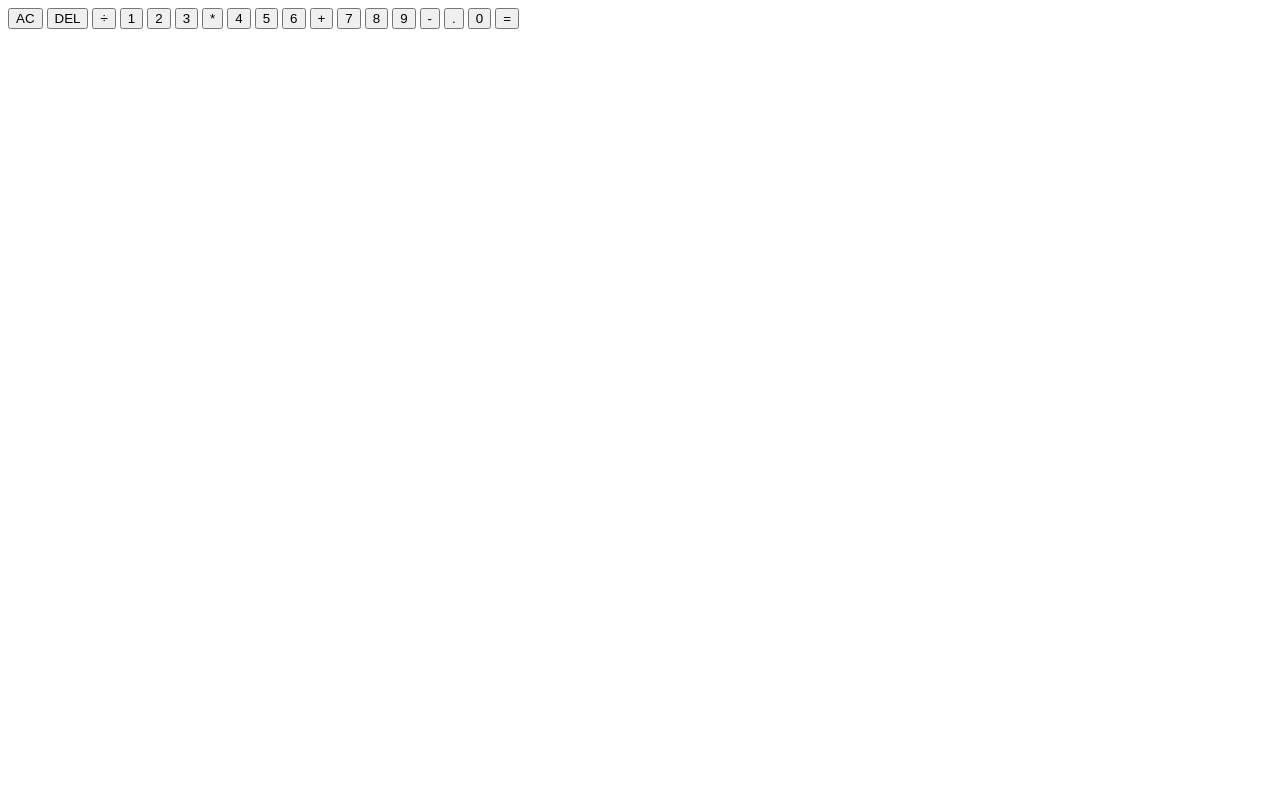
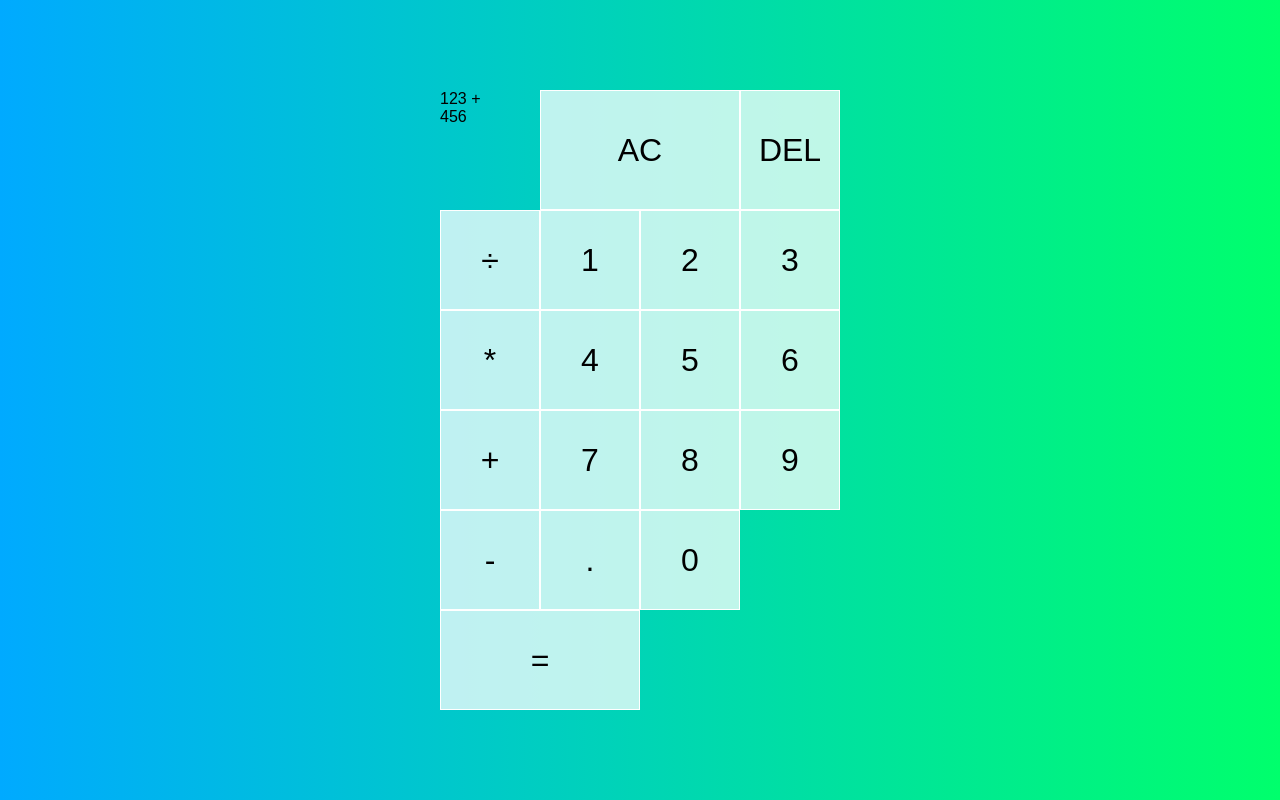
Before and after one commit to BudakovDmitry/Calculator, a plain HTML site: page index.html in a window 1280 px wide. Drawn offline with Linux system fonts and the light colour scheme.

Commit message:
Added styles to calculator and buttons

```diff
--- a/index.html
+++ b/index.html
@@ -10,8 +10,8 @@
   <body>
     <div class="calculator-grid">
       <div class="output">
-        <div class="previous-operand"></div>
-        <div class="current-operand"></div>
+        <div class="previous-operand">123 +</div>
+        <div class="current-operand">456</div>
       </div>
       <button class="span-two">AC</button>
       <button>DEL</button>
--- a/style.css
+++ b/style.css
@@ -0,0 +1,38 @@
+*,
+*::before,
+*::after {
+  box-sizing: border-box;
+  font-family: sans-serif;
+  font-weight: normal;
+}
+
+body {
+  padding: 0;
+  margin: 0;
+  background: linear-gradient(to right, #00aaff, #00ff6c);
+}
+
+.calculator-grid {
+  display: grid;
+  justify-content: center;
+  align-content: center;
+  min-height: 100vh;
+  grid-template-columns: repeat(4, 100px);
+  grid-template-rows: minmax(120px, auto) repeat(5, 100px);
+}
+
+.calculator-grid > button {
+  cursor: pointer;
+  font-size: 2rem;
+  border: 1px solid white;
+  outline: none;
+  background-color: rgba(255, 255, 255, 0.75);
+}
+
+.calculator-grid > button:hover {
+  background-color: rgba(255, 255, 255, 0.9);
+}
+
+.span-two {
+  grid-column: span 2;
+}
```
